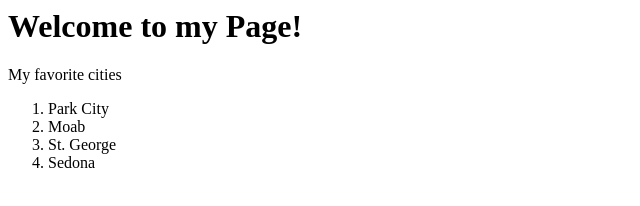
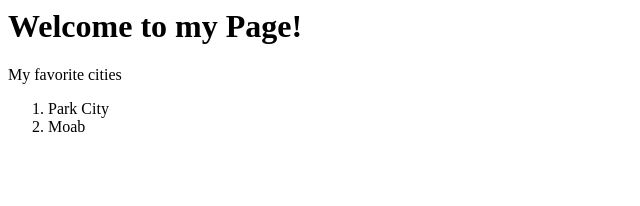
Before and after one commit to githubnoobster/experimentation, a plain HTML site: page index.html in a window 1280 px wide. Shown: the whole page, without its empty margins (0-640 px from the left). Drawn offline with Linux system fonts and the light colour scheme.

Commit message:
removed two cities

```diff
--- a/index.html
+++ b/index.html
@@ -3,6 +3,4 @@ My favorite cities
 <ol>
 <li>Park City</li>
 <li>Moab</li>
-<li>St. George</li>
-<li>Sedona</li>
 </ol>
```
